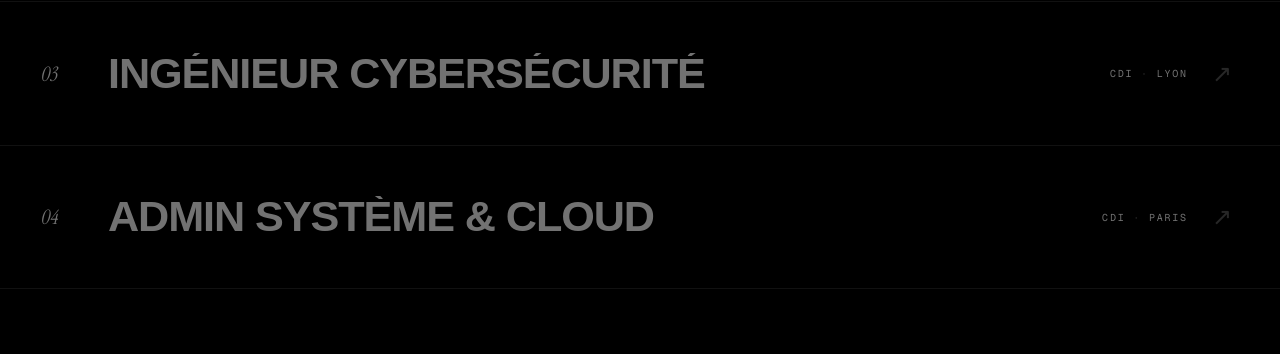
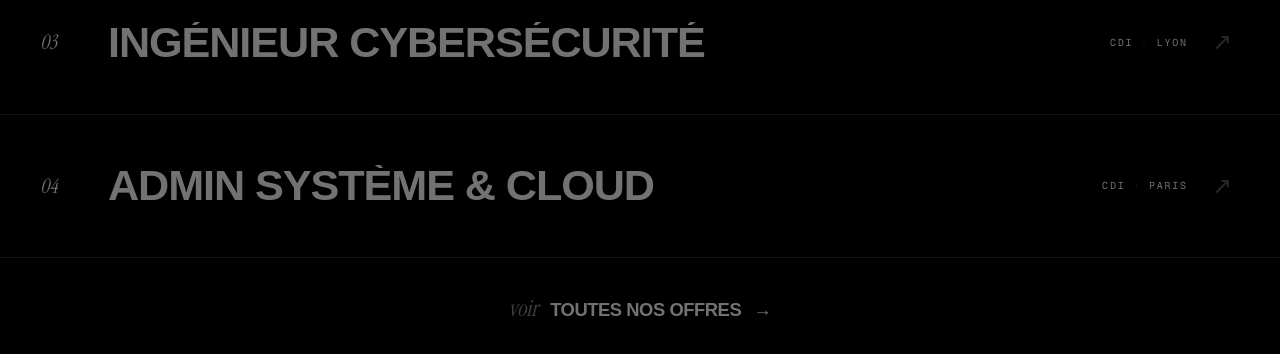
Before and after one commit to SamyOPS/ultimate_jarvis, a Next.js app: page /decouvrir in a window 1280 px wide. Shown: the part 7547-7901 px from the top of the page. Built offline with nearby package versions, Linux system fonts and the light colour scheme; grey boxes are pictures that could not be loaded.

Commit message:
section offre

```diff
--- a/app/components/OffresIndex.tsx
+++ b/app/components/OffresIndex.tsx
@@ -457,6 +457,34 @@ export default function OffresIndex({
                 onOpen={() => setOpen(i)}
               />
             ))}
+
+            {/* CTA vers le reste des offres. TODO : brancher la destination
+                (page « offres » ou site de recrutement) — bouton inerte pour
+                l'instant. Même vocabulaire que le CTA « Contactez nous » du menu. */}
+            <div className="mt-8 flex shrink-0 justify-center px-5 sm:mt-10">
+              <button
+                type="button"
+                className="group relative inline-flex cursor-pointer items-baseline gap-2 sm:gap-3"
+              >
+                <span className="font-quote text-[clamp(1.1rem,2.8vh,2rem)] italic leading-none text-white/55 transition-colors duration-300 group-hover:text-white">
+                  voir
+                </span>
+                <span className="text-[clamp(0.9rem,2.3vh,1.6rem)] font-bold uppercase leading-none tracking-tight text-white">
+                  toutes nos offres
+                </span>
+                <span
+                  aria-hidden
+                  className="text-[clamp(0.9rem,2.3vh,1.6rem)] leading-none text-white transition-transform duration-300 group-hover:translate-x-1.5"
+                >
+                  →
+                </span>
+                {/* Filet qui se déploie sous la ligne au survol */}
+                <span
+                  aria-hidden
+                  className="absolute -bottom-2 left-0 h-px w-full origin-left scale-x-0 bg-white transition-transform duration-500 ease-out group-hover:scale-x-100"
+                />
+              </button>
+            </div>
           </div>
 
           {/* Vignette suiveuse (souris uniquement) */}
```
